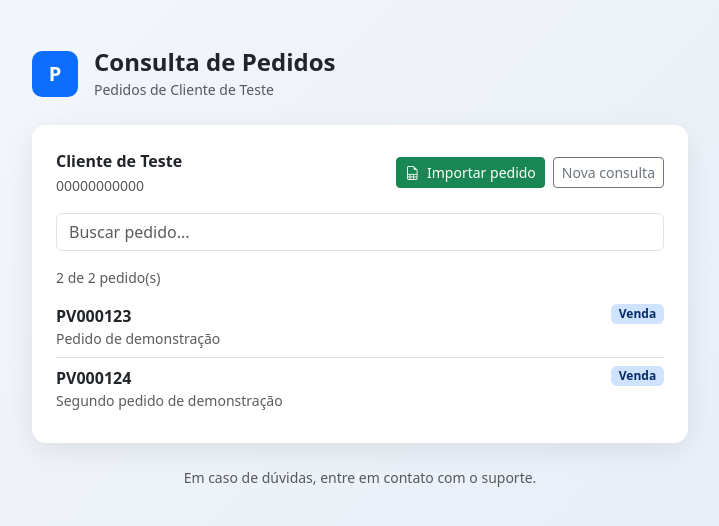
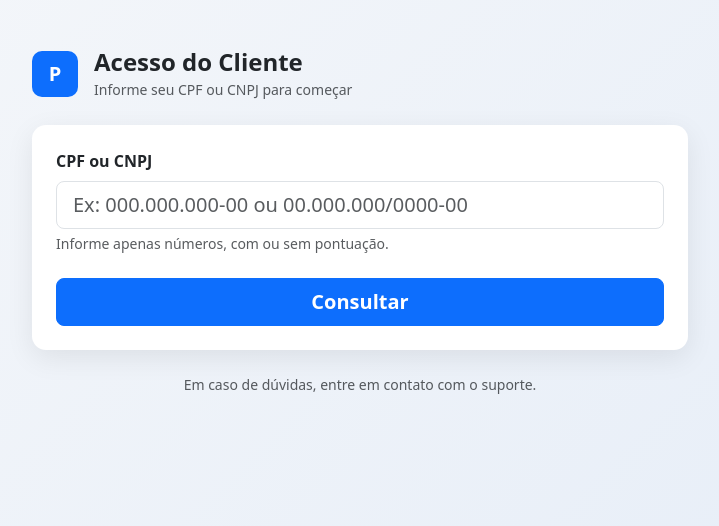
Before and after one commit to COFDev1/miniportal, a plain HTML site: page index.html in a window 1280 px wide. Shown: the whole page, without its empty margins (280-999 px from the left). Drawn offline with nearby package versions, Linux system fonts and the light colour scheme.

```diff
--- a/index.html
+++ b/index.html
@@ -3,7 +3,7 @@
 <head>
   <meta charset="UTF-8">
   <meta name="viewport" content="width=device-width, initial-scale=1">
-  <title>Consulta de Pedidos</title>
+  <title>Acesso do Cliente</title>
 
   <link href="https://cdn.jsdelivr.net/npm/bootstrap@5.3.3/dist/css/bootstrap.min.css" rel="stylesheet">
   <link href="https://cdn.jsdelivr.net/npm/bootstrap-icons@1.11.3/font/bootstrap-icons.min.css" rel="stylesheet">
@@ -51,7 +51,7 @@
     <div class="d-flex align-items-center gap-3 mb-4">
       <div class="header-logo">P</div>
       <div>
-        <h4 class="mb-0 fw-bold">Consulta de Pedidos</h4>
+        <h4 class="mb-0 fw-bold">Acesso do Cliente</h4>
         <small class="text-muted" id="subtitulo">Informe seu CPF ou CNPJ para começar</small>
       </div>
     </div>
--- a/js/app.js
+++ b/js/app.js
@@ -3,7 +3,7 @@ const API_URL = "https://purple-resonance-193c.raspy-pond-9283.workers.dev";
 
 // MODO DE TESTE: true inicia diretamente na tela de pedidos, sem login/API.
 // Ao retomar o fluxo real, altere para false.
-const MODO_TESTE = true;
+const MODO_TESTE = false;
 
 const CLIENTE_TESTE = {
   name: 'Cliente de Teste',
```
Lines whose indentation alone changed are shown as unchanged.
